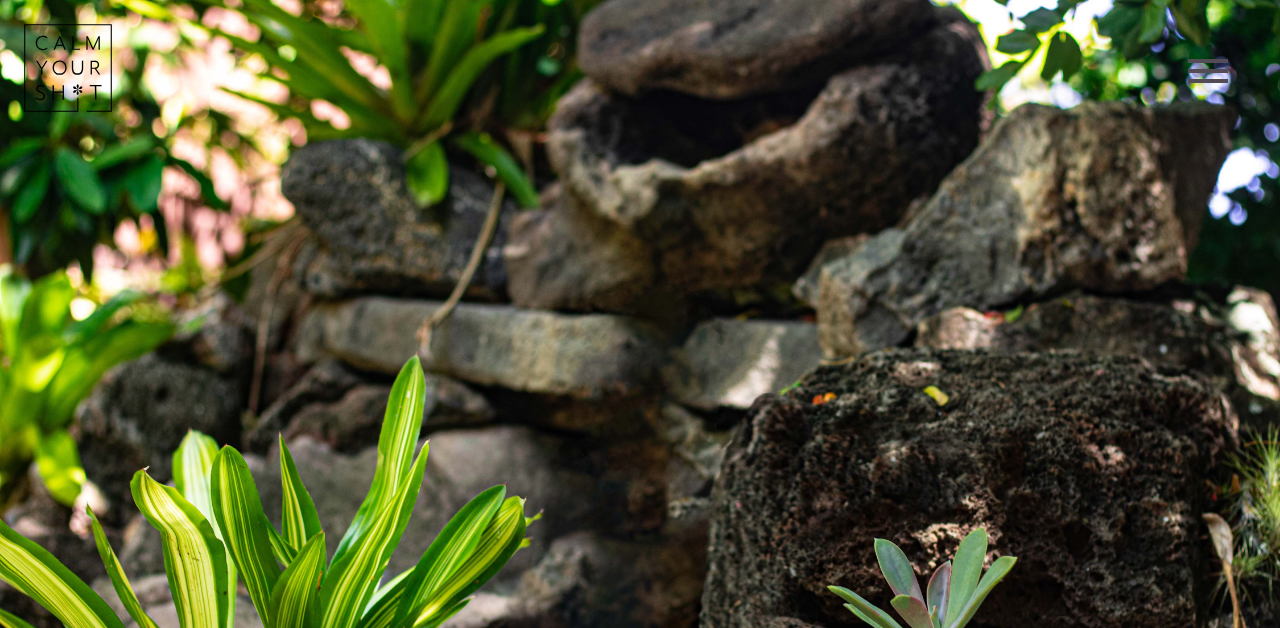
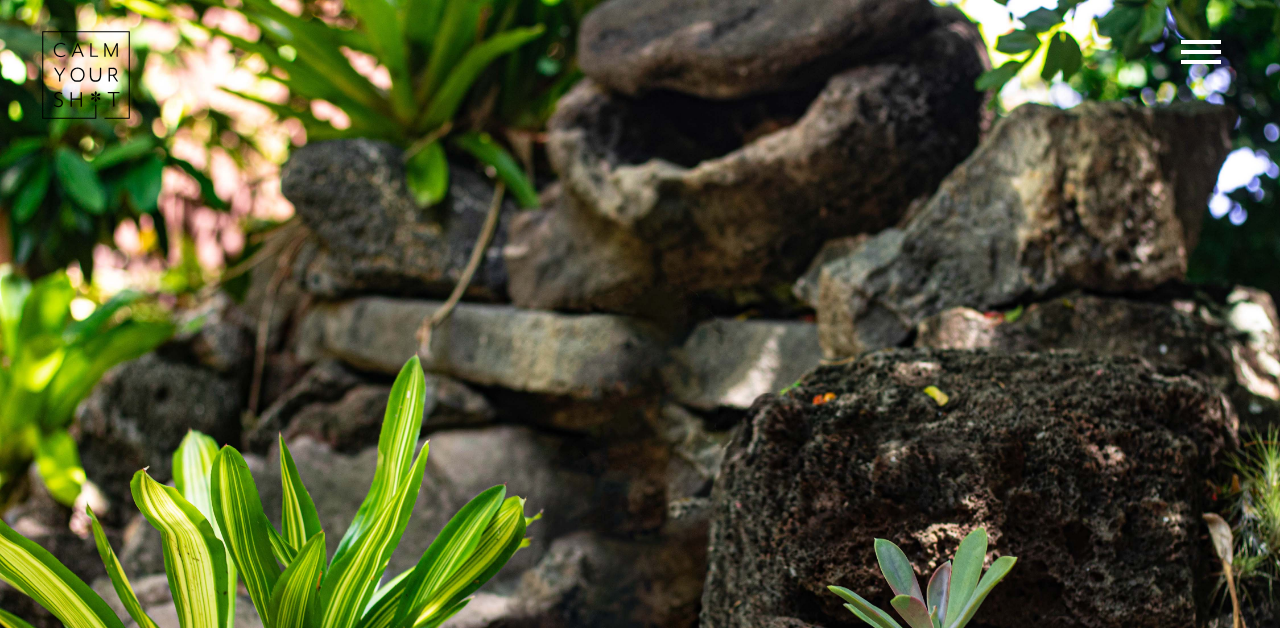
Before and after one commit to jennymarie93/calm-your-sh_t, a plain HTML site: page index.html in a window 1280 px wide. Shown: the top 628 px of the page. Drawn offline with nearby package versions, Linux system fonts and the light colour scheme; files that its build step writes are made by us from their sources; a web font is replaced by a local one.

Commit message:
updated for pre-launch

```diff
--- a/scss/partials/_site-nav.scss
+++ b/scss/partials/_site-nav.scss
@@ -22,6 +22,12 @@
 }
 
 .site-header {
+
+    .site-id {
+        position: fixed;
+        padding: 1em;
+        margin-top: 120px;
+    }
 
     .site-nav {
 
@@ -58,15 +64,17 @@
             background-color: transparent;
             border: none;
             color: white;
-            padding: .7em;
-            position: relative;
+            padding: 2em;
+            position: fixed;
+            right: 0;
+            top: 0;
             z-index: 20;
 
             svg {
                 display: block;
 
                 rect {
-                    fill: $type-color;
+                    fill: white;
                 }
             }
         }
```
